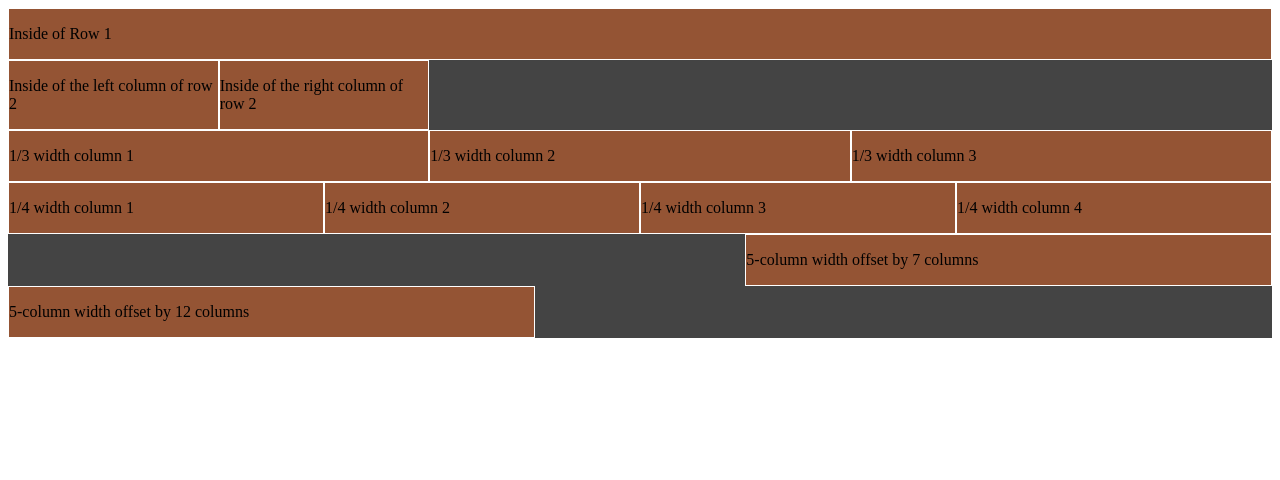
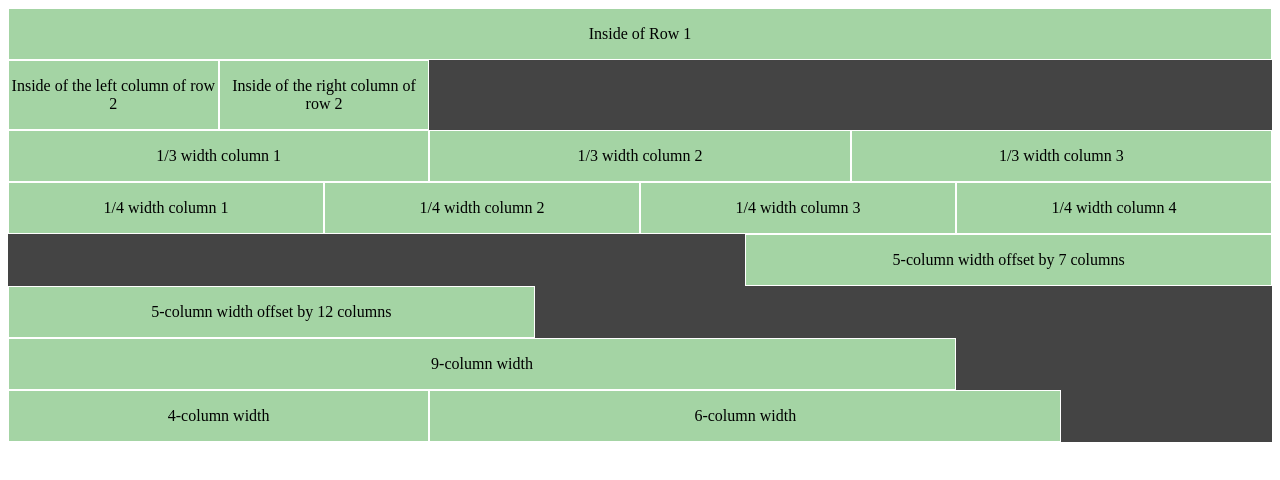
Before and after one commit to rachd/Grid-System, a plain HTML site: page index.html in a window 1280 px wide. Drawn offline with Linux system fonts and the light colour scheme.

Commit message:
add feature detection for css grid

```diff
--- a/index.html
+++ b/index.html
@@ -5,6 +5,7 @@
 	<meta name="viewport" content="width=device-width, initial-scale=1">
 	<title>Grid System</title>
 	<link rel="stylesheet" type="text/css" href="style.css">
+	<script type="text/javascript" src="scripts.js"></script>
 </head>
 <body>
 
@@ -57,6 +58,17 @@
 			<p>5-column width offset by 12 columns</p>
 		</div>
 	</div>
+	<div class="row">
+		<div class="col-xs-9">
+			<p>9-column width</p>
+		</div>
+		<div class="col-xs-4">
+			<p>4-column width</p>
+		</div>
+		<div class="col-xs-6">
+			<p>6-column width</p>
+		</div>
+	</div>
 </section>
 
 </body>
--- /dev/null
+++ b/scripts.js
@@ -0,0 +1,13 @@
+// css grid feature detection
+
+(function(d){
+  var c = " ", f = "grid", fw = "-webkit-"+f, e = d.createElement('b');
+  try {
+    e.style.display = fw;
+    e.style.display = f;
+    c += (e.style.display == f || e.style.display == fw) ? f : "no-"+f;
+  } catch(e) {
+    c += "no-"+f;
+  }
+  d.documentElement.className += c;
+})(document);
--- a/style.css
+++ b/style.css
@@ -3,9 +3,11 @@
 }
 
 .row div {
-	background-color: #945434;
+	background-color: #A4D4A4;
 	border: 1px solid white;
+	text-align: center;
 }
+
 
 
 
```
